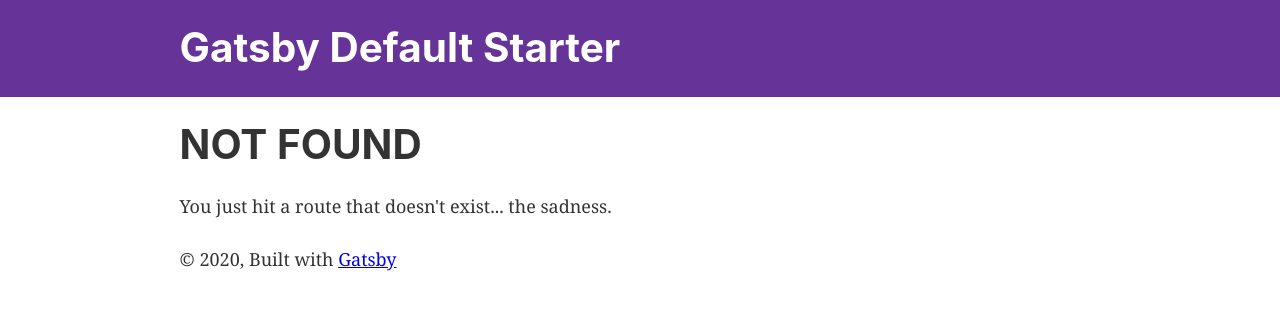
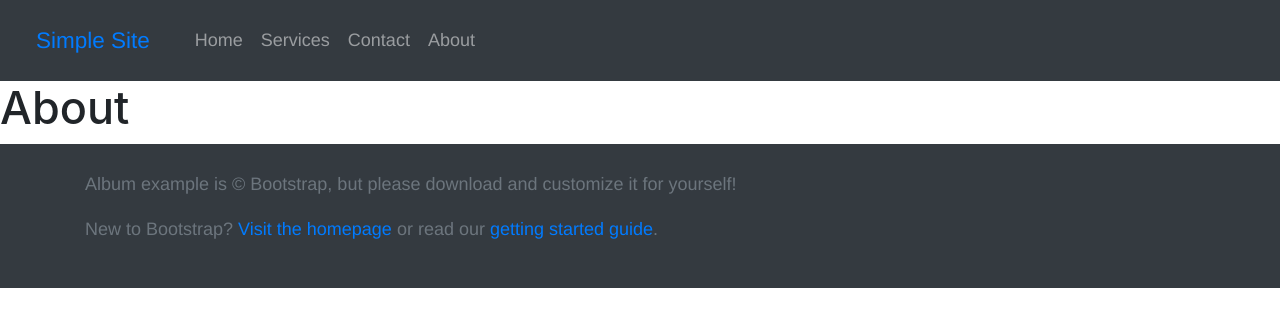
Before and after one commit to nadzcarino/gatsby-site-tob, a Gatsby site: page /about in a window 1280 px wide. Before the commit this address had no page. Built offline with nearby package versions, Linux system fonts and the light colour scheme; Gatsby itself is replaced by a stand-in of ours.

Commit message:
initial commit

```diff
--- a/gatsby-config.js
+++ b/gatsby-config.js
@@ -1,10 +1,11 @@
 module.exports = {
   siteMetadata: {
-    title: `Gatsby Default Starter`,
-    description: `Kick off your next, great Gatsby project with this default starter. This barebones starter ships with the main Gatsby configuration files you might need.`,
-    author: `@gatsbyjs`,
+    title: `Simple Site`,
+    description: `A simple site created from gatsby js `,
+    author: `@nadz`,
   },
   plugins: [
+    `gatsby-plugin-sass`,
     `gatsby-plugin-react-helmet`,
     {
       resolve: `gatsby-source-filesystem`,
--- /dev/null
+++ b/src/components/footer.js
@@ -0,0 +1,18 @@
+import React from "react"
+
+const Footer = ({ author }) => (
+  <footer className="text-muted py-4 bg-dark">
+    <div className="container">
+      <p>
+        Album example is &copy; Bootstrap, but please download and customize it
+        for yourself!
+      </p>
+      <p>
+        New to Bootstrap? <a href="../../">Visit the homepage</a> or read our{" "}
+        <a href="../../getting-started/">getting started guide</a>.
+      </p>
+    </div>
+  </footer>
+)
+
+export default Footer
--- a/src/components/header.js
+++ b/src/components/header.js
@@ -1,42 +1,34 @@
+import React from "react"
+import { Navbar, Nav } from "react-bootstrap"
 import { Link } from "gatsby"
-import PropTypes from "prop-types"
-import React from "react"
 
 const Header = ({ siteTitle }) => (
-  <header
-    style={{
-      background: `rebeccapurple`,
-      marginBottom: `1.45rem`,
-    }}
-  >
-    <div
-      style={{
-        margin: `0 auto`,
-        maxWidth: 960,
-        padding: `1.45rem 1.0875rem`,
-      }}
-    >
-      <h1 style={{ margin: 0 }}>
-        <Link
-          to="/"
-          style={{
-            color: `white`,
-            textDecoration: `none`,
-          }}
-        >
+  <header>
+    <Navbar bg="dark" expand="lg" variant="dark" sticky="top">
+      <Navbar.Brand>
+        <Link className="nav-link" to="/">
           {siteTitle}
         </Link>
-      </h1>
-    </div>
+      </Navbar.Brand>
+      <Navbar.Toggle aria-controls="basic-navbar-nav" />
+      <Navbar.Collapse id="basic-navbar-nav">
+        <Nav className="nav-item mr-auto">
+          <Link className="nav-link" to="/">
+            Home
+          </Link>
+          <Link className="nav-link" to="/service/">
+            Services
+          </Link>
+          <Link className="nav-link" to="/contact/">
+            Contact
+          </Link>
+          <Link className="nav-link" to="/about/">
+            About
+          </Link>
+        </Nav>
+      </Navbar.Collapse>
+    </Navbar>
   </header>
 )
 
-Header.propTypes = {
-  siteTitle: PropTypes.string,
-}
-
-Header.defaultProps = {
-  siteTitle: ``,
-}
-
 export default Header
--- a/src/components/layout.js
+++ b/src/components/layout.js
@@ -1,16 +1,10 @@
-/**
- * Layout component that queries for data
- * with Gatsby's useStaticQuery component
- *
- * See: https://www.gatsbyjs.org/docs/use-static-query/
- */
-
 import React from "react"
 import PropTypes from "prop-types"
+import Header from "../components/header"
+import Footer from "../components/footer"
+
+import "./static/css/layout.scss"
 import { useStaticQuery, graphql } from "gatsby"
-
-import Header from "./header"
-import "./layout.css"
 
 const Layout = ({ children }) => {
   const data = useStaticQuery(graphql`
@@ -18,28 +12,16 @@ const Layout = ({ children }) => {
       site {
         siteMetadata {
           title
+          author
         }
       }
     }
   `)
-
   return (
     <>
       <Header siteTitle={data.site.siteMetadata.title} />
-      <div
-        style={{
-          margin: `0 auto`,
-          maxWidth: 960,
-          padding: `0 1.0875rem 1.45rem`,
-        }}
-      >
-        <main>{children}</main>
-        <footer>
-          © {new Date().getFullYear()}, Built with
-          {` `}
-          <a href="https://www.gatsbyjs.org">Gatsby</a>
-        </footer>
-      </div>
+      <main>{children}</main>
+      <Footer author={data.site.siteMetadata.author} />
     </>
   )
 }
--- a/src/components/layout.css
+++ b/src/components/static/css/layout.scss
@@ -1,7 +1,11 @@
+* {
+  font-family: Helvetica, sans-serif;
+}
+
 html {
   -ms-text-size-adjust: 100%;
   -webkit-text-size-adjust: 100%;
-  font: 112.5%/1.45em georgia, serif, sans-serif;
+  font: 112.5%/1.45em helvetica, serif, sans-serif;
   box-sizing: border-box;
   overflow-y: scroll;
 }
--- /dev/null
+++ b/src/pages/about.js
@@ -0,0 +1,12 @@
+import React from "react"
+import SEO from "../components/seo"
+import Layout from '../components/layout'
+
+const About = (props) => (
+  <Layout>
+    <SEO title="About" />
+    <h1>About</h1>
+  </Layout>
+)
+
+export default About;
```
Also changed, not shown: gatsby-browser.js (+1 -7 lines), package.json (+6 -2 lines), src/components/image.js (deleted, +0 -32 lines), src/components/landing-page.tsx (added, +23 -0 lines), src/components/static/css/landing-page.scss (added, +8 -0 lines), src/pages/contact.js (added, +11 -0 lines), src/pages/index.js (+4 -12 lines), src/pages/page-2.js (deleted, +0 -16 lines), src/pages/service.js (added, +11 -0 lines), src/pages/using-typescript.tsx (deleted, +0 -34 lines), src/images/gatsby-astronaut.png (deleted), src/images/gatsby-icon.png (deleted), 1 other file.
